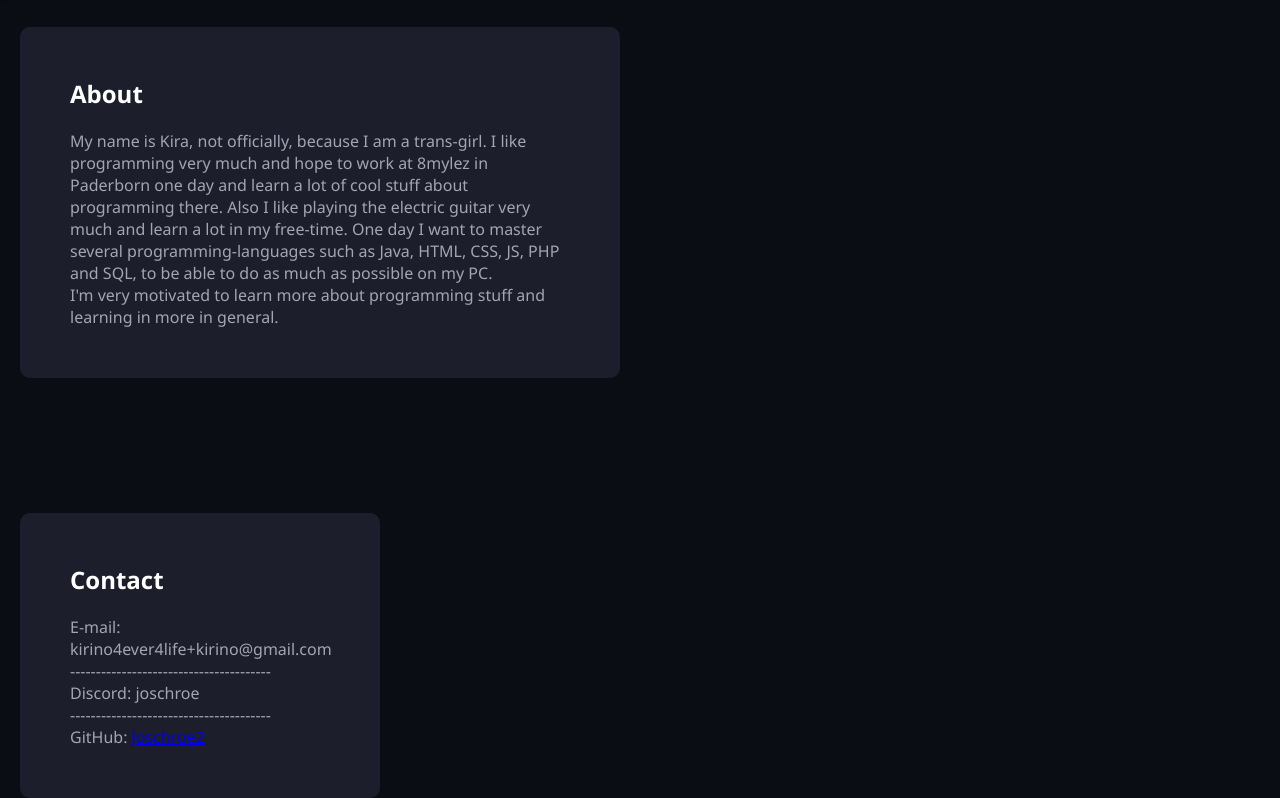
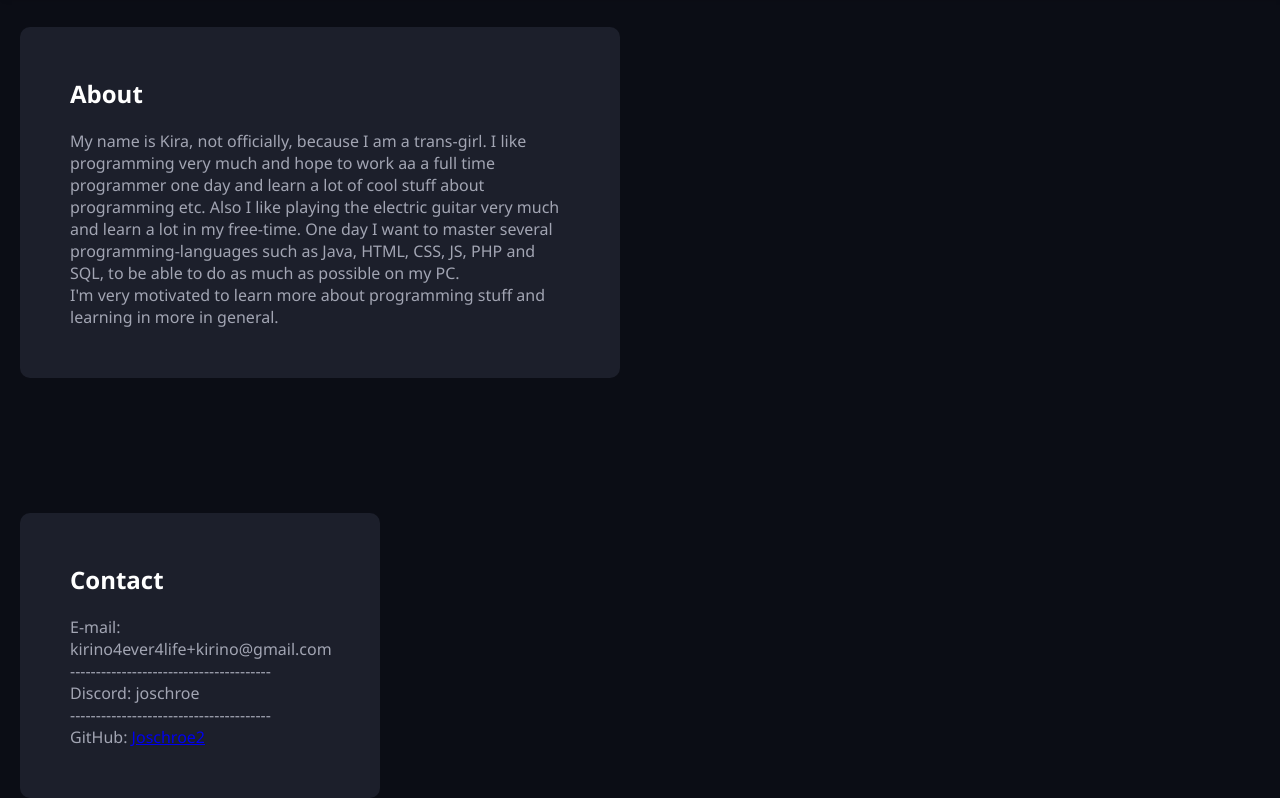
Before and after one commit to Joschroe2/kirino, a plain HTML site: page index.html in a window 1280 px wide. Both pictures are taken after a click on the item "About". Shown: the part 53-851 px from the top of the page. Drawn offline with Linux system fonts and the light colour scheme.

Commit message:
Update index.html

```diff
--- a/index.html
+++ b/index.html
@@ -81,8 +81,8 @@
             <h2>About</h2>
             <article>
                 My name is Kira, not officially, because I am a trans-girl.
-                I like programming very much and hope to work at 8mylez in Paderborn
-                one day and learn a lot of cool stuff about programming there. Also I
+                I like programming very much and hope to work aa a full time programmer
+                one day and learn a lot of cool stuff about programming etc. Also I
                 like playing the electric guitar very much and learn a lot in my free-time.
                 One day I want to master several programming-languages such as Java, HTML, CSS,
                 JS, PHP and SQL, to be able to do as much as possible on my PC.
```
